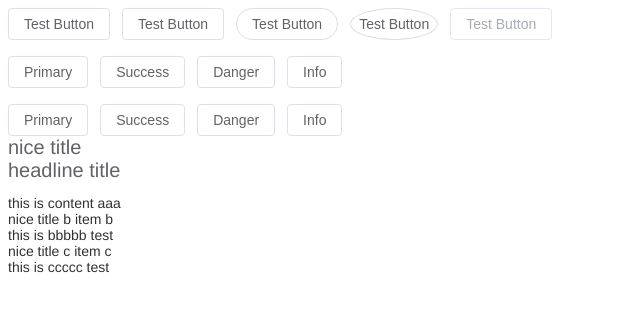
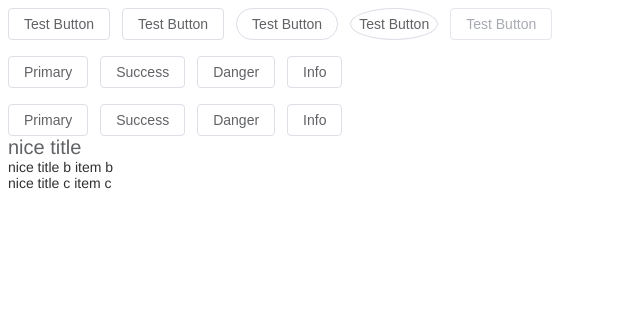
Before and after one commit to xing-6464/r-element, a React (Vite) app: page / in a window 1280 px wide. Shown: the top 312 px of the page, without its empty margins (0-640 px from the left). Built offline with nearby package versions, Linux system fonts and the light colour scheme.

Commit message:
Collapse 编码第二部分 - 使用 Context 完成父子属性传递

```diff
--- a/src/components/Collapse/Collapse.tsx
+++ b/src/components/Collapse/Collapse.tsx
@@ -1,11 +1,35 @@
+import { useState, createContext } from 'react'
 import classNames from 'classnames'
-import { CollapseProps } from './types'
+
+import type { CollapseProps, NameType, CollapseContext } from './types'
+
+export const context = createContext<CollapseContext>({ activeNames: [], setActiveNames: () => {} })
 function Collapse(props: CollapseProps) {
   const { className, children } = props
+  const [activeNames, setActiveNames] = useState<NameType[]>([])
 
   const classes = classNames('x-collapse', className)
 
-  return <div className={classes}>{children}</div>
+  const handleItemClick = (item: NameType) => {
+    const index = activeNames.indexOf(item)
+    if (index > -1) {
+      // 存在
+      setActiveNames((oldValue) => {
+        const newValue = [...oldValue]
+        newValue.splice(index, 1)
+        return newValue
+      })
+    } else {
+      // 不存在
+      setActiveNames((oldValue) => [...oldValue, item])
+    }
+  }
+
+  return (
+    <context.Provider value={{ activeNames, setActiveNames: handleItemClick }}>
+      <div className={classes}>{children}</div>
+    </context.Provider>
+  )
 }
 
 export default Collapse
--- a/src/components/Collapse/CollapseItem.tsx
+++ b/src/components/Collapse/CollapseItem.tsx
@@ -1,19 +1,30 @@
 import classNames from 'classnames'
+import { context } from './Collapse'
 import type { CollapseItemProps } from './types'
+import { useContext, useMemo } from 'react'
 
 function CollapseItem(props: CollapseItemProps) {
   const { className, name, title, disabled, children } = props
+  const { activeNames, setActiveNames } = useContext(context)
+  const isActive = useMemo(() => activeNames.includes(name), [activeNames, name])
 
   const classes = classNames('x-collapse-item', className, { 'is-disabled': disabled })
 
+  const handleClick = () => {
+    if (props.disabled) return
+    setActiveNames(props.name)
+  }
+
   return (
     <div className={classes}>
-      <div className="x-collapse-item__header" id={`item-header-${name}`}>
+      <div className="x-collapse-item__header" id={`item-header-${name}`} onClick={handleClick}>
         {title}
       </div>
-      <div className="x-collapse-item__content" id={`item-content-${name}`}>
-        {children}
-      </div>
+      {isActive && (
+        <div className="x-collapse-item__content" id={`item-content-${name}`}>
+          {children}
+        </div>
+      )}
     </div>
   )
 }
```
Also changed, not shown: src/components/Collapse/types.ts (+8 -1 lines).
